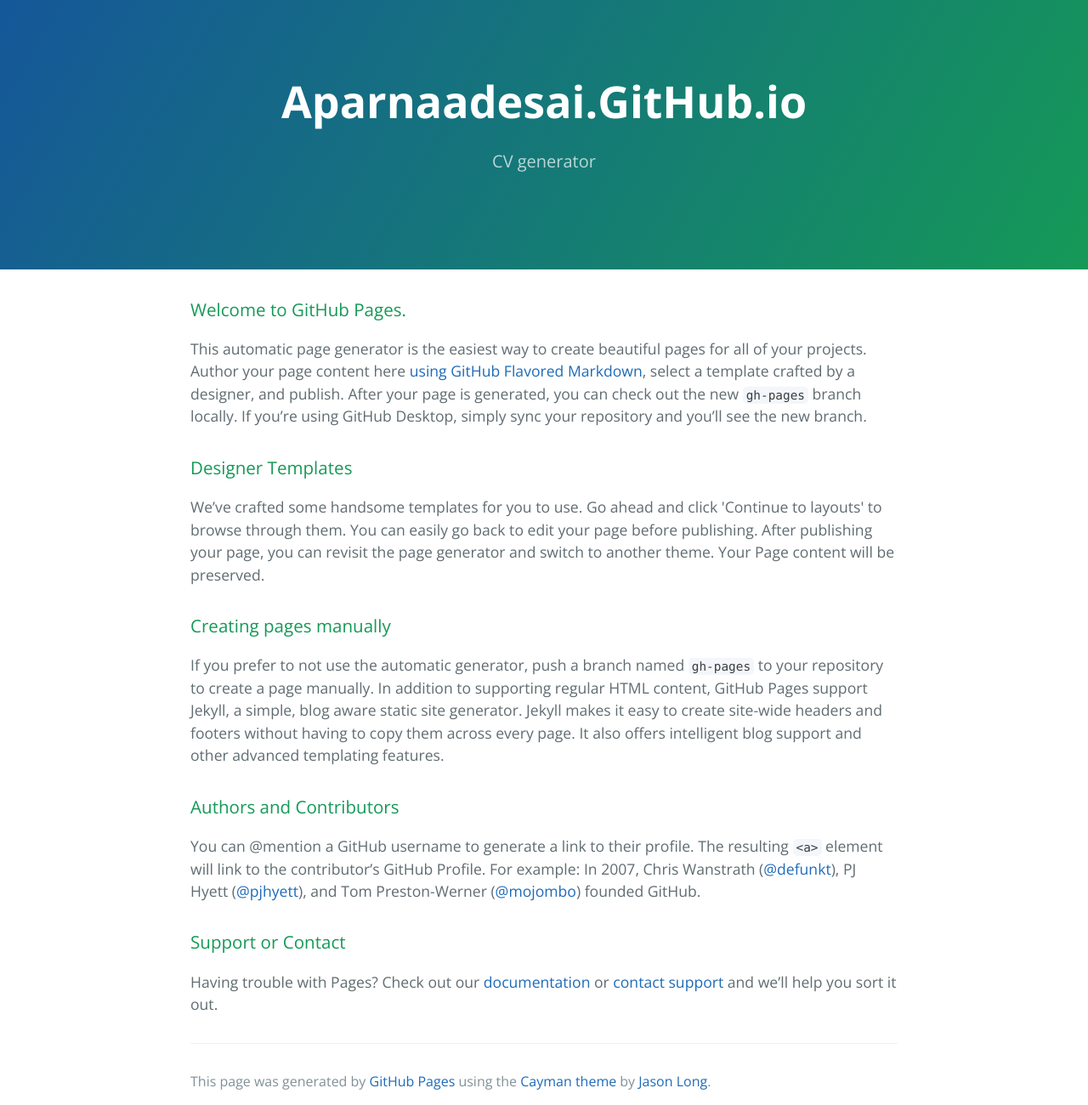
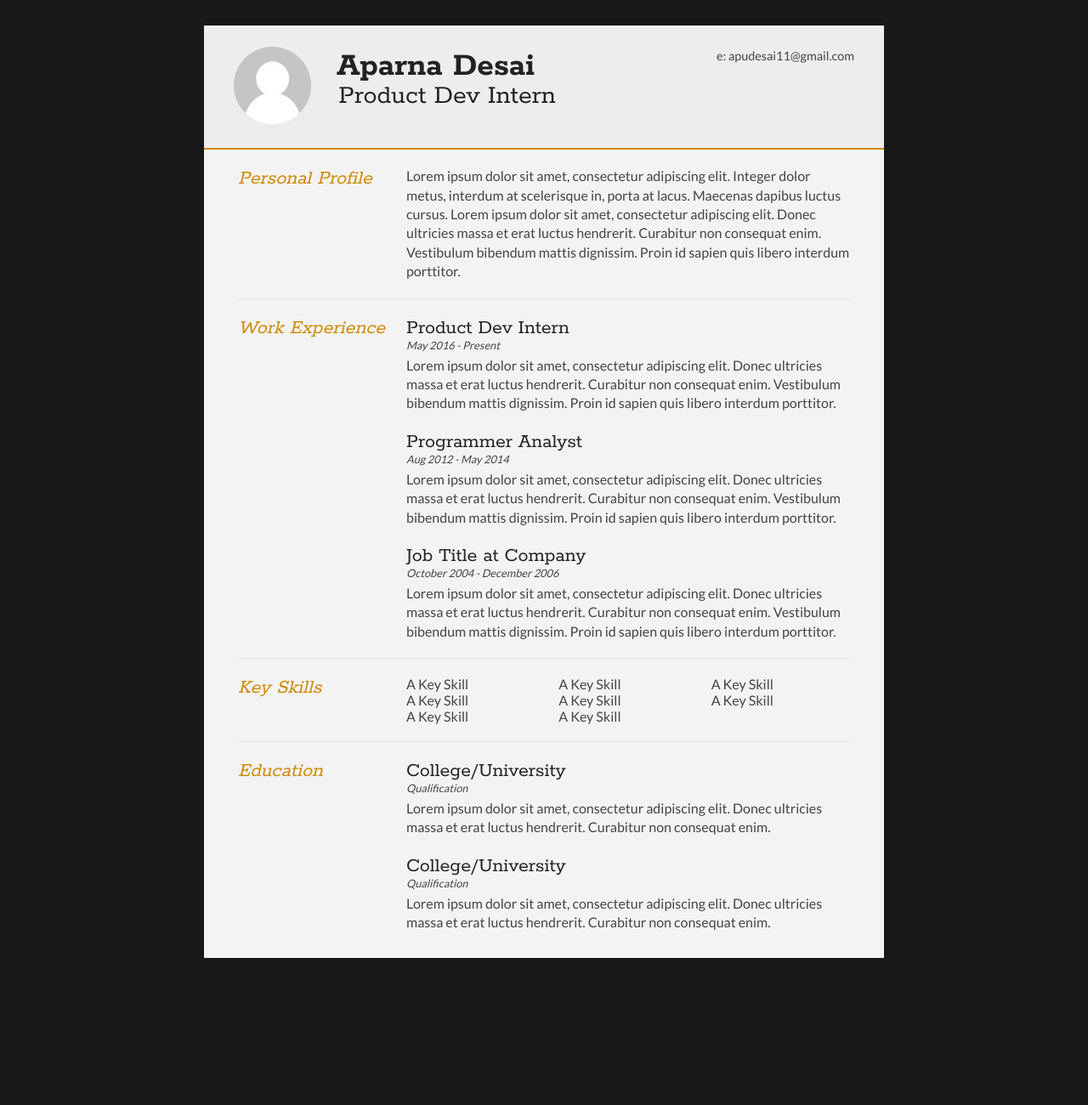
Before and after one commit to aparnaadesai/aparnaadesai.github.io, a plain HTML site: page index.html in a window 1280 px wide. Shown: the whole page at 85% size. After the commit the page ends 1157 px from the top, so only its background shows below. Drawn offline with nearby package versions, Linux system fonts and the light colour scheme.

Commit message:
Added additional files and edited index.html

```diff
--- a/index.html
+++ b/index.html
@@ -1,53 +1,123 @@
 <!DOCTYPE html>
-<html lang="en-us">
-  <head>
-    <meta charset="UTF-8">
-    <title>Aparnaadesai.GitHub.io by aparnaadesai</title>
-    <meta name="viewport" content="width=device-width, initial-scale=1">
-    <link rel="stylesheet" type="text/css" href="stylesheets/normalize.css" media="screen">
-    <link href='https://fonts.googleapis.com/css?family=Open+Sans:400,700' rel='stylesheet' type='text/css'>
-    <link rel="stylesheet" type="text/css" href="stylesheets/stylesheet.css" media="screen">
-    <link rel="stylesheet" type="text/css" href="stylesheets/github-light.css" media="screen">
-  </head>
-  <body>
-    <section class="page-header">
-      <h1 class="project-name">Aparnaadesai.GitHub.io</h1>
-      <h2 class="project-tagline">CV generator</h2>
-    </section>
+<html>
+<head>
+<title>Aparna Desai - Curriculum Vitae</title>
 
-    <section class="main-content">
-      <h3>
-<a id="welcome-to-github-pages" class="anchor" href="#welcome-to-github-pages" aria-hidden="true"><span aria-hidden="true" class="octicon octicon-link"></span></a>Welcome to GitHub Pages.</h3>
+<meta name="viewport" content="width=device-width"/>
+<meta name="description" content="The Curriculum Vitae of Aparna Desai."/>
+<meta charset="UTF-8">
 
-<p>This automatic page generator is the easiest way to create beautiful pages for all of your projects. Author your page content here <a href="https://guides.github.com/features/mastering-markdown/">using GitHub Flavored Markdown</a>, select a template crafted by a designer, and publish. After your page is generated, you can check out the new <code>gh-pages</code> branch locally. If you’re using GitHub Desktop, simply sync your repository and you’ll see the new branch.</p>
+<link type="text/css" rel="stylesheet" href="style.css">
+<link href='http://fonts.googleapis.com/css?family=Rokkitt:400,700|Lato:400,300' rel='stylesheet' type='text/css'>
 
-<h3>
-<a id="designer-templates" class="anchor" href="#designer-templates" aria-hidden="true"><span aria-hidden="true" class="octicon octicon-link"></span></a>Designer Templates</h3>
+</head>
+<body id="top">
+<div id="cv" class="instaFade">
+	<div class="mainDetails">
+		<div id="headshot" class="quickFade">
+			<img src="headshot.jpg" alt="Alan Smith" />
+		</div>
 
-<p>We’ve crafted some handsome templates for you to use. Go ahead and click 'Continue to layouts' to browse through them. You can easily go back to edit your page before publishing. After publishing your page, you can revisit the page generator and switch to another theme. Your Page content will be preserved.</p>
+		<div id="name">
+			<h1 class="quickFade delayTwo">Aparna Desai</h1>
+			<h2 class="quickFade delayThree">Product Dev Intern</h2>
+		</div>
 
-<h3>
-<a id="creating-pages-manually" class="anchor" href="#creating-pages-manually" aria-hidden="true"><span aria-hidden="true" class="octicon octicon-link"></span></a>Creating pages manually</h3>
+		<div id="contactDetails" class="quickFade delayFour">
+			<ul>
+				<li>e: <a href="mailto:apudesai11@gmail.com" target="_blank">apudesai11@gmail.com</a></li>
+				<!--<li>w: <a href="http://www.bloggs.com">www.bloggs.com</a></li>
+				<li>m: 01234567890</li>-->
+			</ul>
+		</div>
+		<div class="clear"></div>
+	</div>
 
-<p>If you prefer to not use the automatic generator, push a branch named <code>gh-pages</code> to your repository to create a page manually. In addition to supporting regular HTML content, GitHub Pages support Jekyll, a simple, blog aware static site generator. Jekyll makes it easy to create site-wide headers and footers without having to copy them across every page. It also offers intelligent blog support and other advanced templating features.</p>
+	<div id="mainArea" class="quickFade delayFive">
+		<section>
+			<article>
+				<div class="sectionTitle">
+					<h1>Personal Profile</h1>
+				</div>
 
-<h3>
-<a id="authors-and-contributors" class="anchor" href="#authors-and-contributors" aria-hidden="true"><span aria-hidden="true" class="octicon octicon-link"></span></a>Authors and Contributors</h3>
-
-<p>You can @mention a GitHub username to generate a link to their profile. The resulting <code>&lt;a&gt;</code> element will link to the contributor’s GitHub Profile. For example: In 2007, Chris Wanstrath (<a href="https://github.com/defunkt" class="user-mention">@defunkt</a>), PJ Hyett (<a href="https://github.com/pjhyett" class="user-mention">@pjhyett</a>), and Tom Preston-Werner (<a href="https://github.com/mojombo" class="user-mention">@mojombo</a>) founded GitHub.</p>
-
-<h3>
-<a id="support-or-contact" class="anchor" href="#support-or-contact" aria-hidden="true"><span aria-hidden="true" class="octicon octicon-link"></span></a>Support or Contact</h3>
-
-<p>Having trouble with Pages? Check out our <a href="https://help.github.com/pages">documentation</a> or <a href="https://github.com/contact">contact support</a> and we’ll help you sort it out.</p>
-
-      <footer class="site-footer">
-
-        <span class="site-footer-credits">This page was generated by <a href="https://pages.github.com">GitHub Pages</a> using the <a href="https://github.com/jasonlong/cayman-theme">Cayman theme</a> by <a href="https://twitter.com/jasonlong">Jason Long</a>.</span>
-      </footer>
-
-    </section>
+				<div class="sectionContent">
+					<p>Lorem ipsum dolor sit amet, consectetur adipiscing elit. Integer dolor metus, interdum at scelerisque in, porta at lacus. Maecenas dapibus luctus cursus. Lorem ipsum dolor sit amet, consectetur adipiscing elit. Donec ultricies massa et erat luctus hendrerit. Curabitur non consequat enim. Vestibulum bibendum mattis dignissim. Proin id sapien quis libero interdum porttitor.</p>
+				</div>
+			</article>
+			<div class="clear"></div>
+		</section>
 
 
-  </body>
+		<section>
+			<div class="sectionTitle">
+				<h1>Work Experience</h1>
+			</div>
+
+			<div class="sectionContent">
+				<article>
+					<h2>Product Dev Intern</h2>
+					<p class="subDetails">May 2016 - Present</p>
+					<p>Lorem ipsum dolor sit amet, consectetur adipiscing elit. Donec ultricies massa et erat luctus hendrerit. Curabitur non consequat enim. Vestibulum bibendum mattis dignissim. Proin id sapien quis libero interdum porttitor.</p>
+				</article>
+
+				<article>
+					<h2>Programmer Analyst</h2>
+					<p class="subDetails">Aug 2012 - May 2014</p>
+					<p>Lorem ipsum dolor sit amet, consectetur adipiscing elit. Donec ultricies massa et erat luctus hendrerit. Curabitur non consequat enim. Vestibulum bibendum mattis dignissim. Proin id sapien quis libero interdum porttitor.</p>
+				</article>
+
+				<article>
+					<h2>Job Title at Company</h2>
+					<p class="subDetails">October 2004 - December 2006</p>
+					<p>Lorem ipsum dolor sit amet, consectetur adipiscing elit. Donec ultricies massa et erat luctus hendrerit. Curabitur non consequat enim. Vestibulum bibendum mattis dignissim. Proin id sapien quis libero interdum porttitor.</p>
+				</article>
+			</div>
+			<div class="clear"></div>
+		</section>
+
+
+		<section>
+			<div class="sectionTitle">
+				<h1>Key Skills</h1>
+			</div>
+
+			<div class="sectionContent">
+				<ul class="keySkills">
+					<li>A Key Skill</li>
+					<li>A Key Skill</li>
+					<li>A Key Skill</li>
+					<li>A Key Skill</li>
+					<li>A Key Skill</li>
+					<li>A Key Skill</li>
+					<li>A Key Skill</li>
+					<li>A Key Skill</li>
+				</ul>
+			</div>
+			<div class="clear"></div>
+		</section>
+
+
+		<section>
+			<div class="sectionTitle">
+				<h1>Education</h1>
+			</div>
+
+			<div class="sectionContent">
+				<article>
+					<h2>College/University</h2>
+					<p class="subDetails">Qualification</p>
+					<p>Lorem ipsum dolor sit amet, consectetur adipiscing elit. Donec ultricies massa et erat luctus hendrerit. Curabitur non consequat enim.</p>
+				</article>
+
+				<article>
+					<h2>College/University</h2>
+					<p class="subDetails">Qualification</p>
+					<p>Lorem ipsum dolor sit amet, consectetur adipiscing elit. Donec ultricies massa et erat luctus hendrerit. Curabitur non consequat enim.</p>
+				</article>
+			</div>
+			<div class="clear"></div>
+		</section>
+	</div>
+</div>
+</body>
 </html>
```
